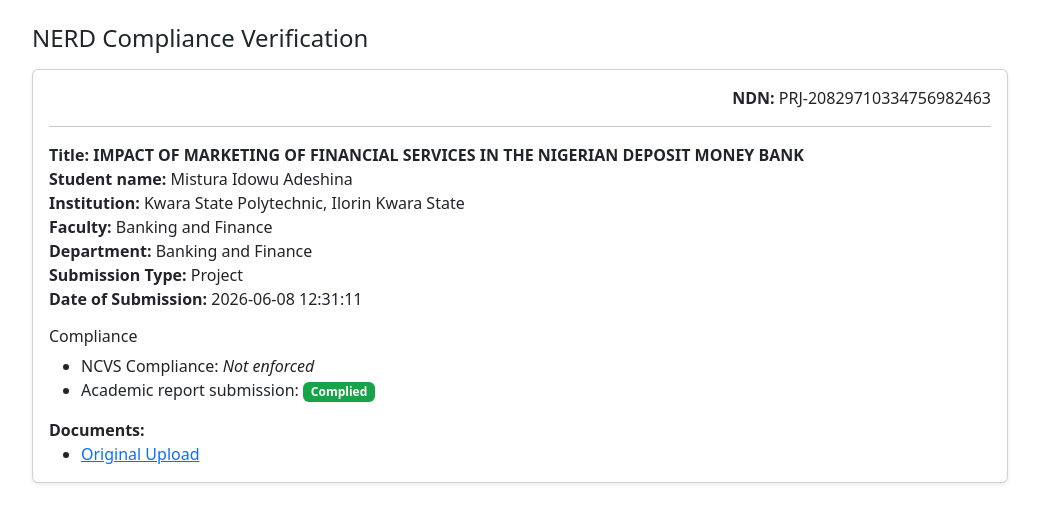
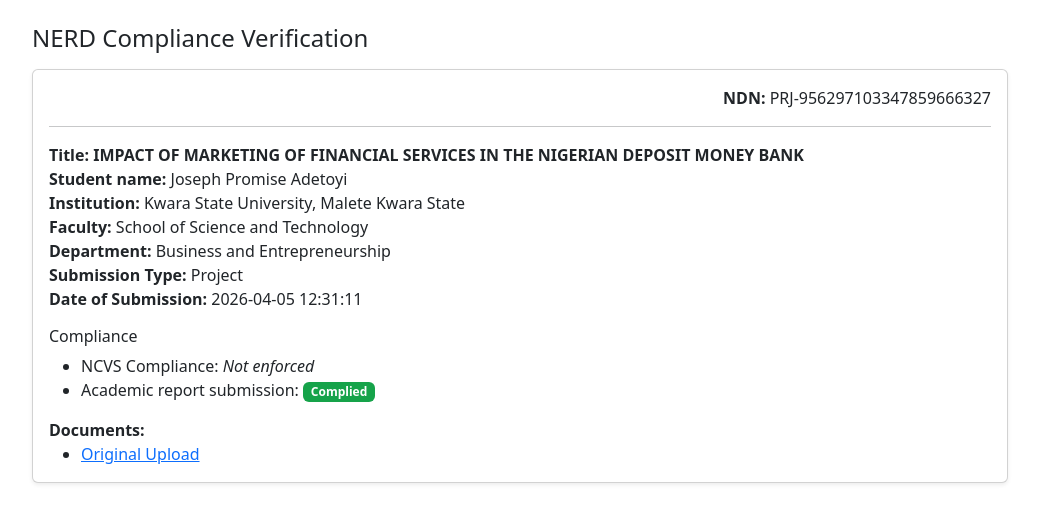
Before and after one commit to anoms1/raw8, a plain HTML site: page index.html in a window 1280 px wide. Shown: the whole page, without its empty margins (120-1159 px from the left). Drawn offline with nearby package versions, Linux system fonts and the light colour scheme; a script that the page names is missing.

Commit message:
Update index.html

```diff
--- a/index.html
+++ b/index.html
@@ -23,7 +23,7 @@
         <div>
                   </div>
         <div class="text-end">
-          <div><strong>NDN:</strong> PRJ-20829710334756982463</div>
+          <div><strong>NDN:</strong> PRJ-956297103347859666327</div>
         </div>
       </div>
 
@@ -31,12 +31,12 @@
 
       <div class="mb-3">
         <div><strong>Title:</strong> <span style="font-weight:700">IMPACT OF MARKETING OF FINANCIAL SERVICES IN THE NIGERIAN DEPOSIT MONEY BANK</span></div>
-        <div><strong>Student name:</strong> Mistura Idowu Adeshina</div>
-        <div><strong>Institution:</strong> Kwara State Polytechnic, Ilorin Kwara State</div>
-                  <div><strong>Faculty:</strong> Banking and Finance</div>
-                <div><strong>Department:</strong> Banking and Finance</div>
+        <div><strong>Student name:</strong> Joseph Promise Adetoyi</div>
+        <div><strong>Institution:</strong> Kwara State University, Malete Kwara State</div>
+                  <div><strong>Faculty:</strong> School of Science and Technology</div>
+                <div><strong>Department:</strong> Business and Entrepreneurship</div>
         <div><strong>Submission Type:</strong> Project</div>
-        <div><strong>Date of Submission:</strong> 2026-06-08 12:31:11</div>
+        <div><strong>Date of Submission:</strong> 2026-04-05 12:31:11</div>
       </div>
 
       <h6>Compliance</h6>
```
